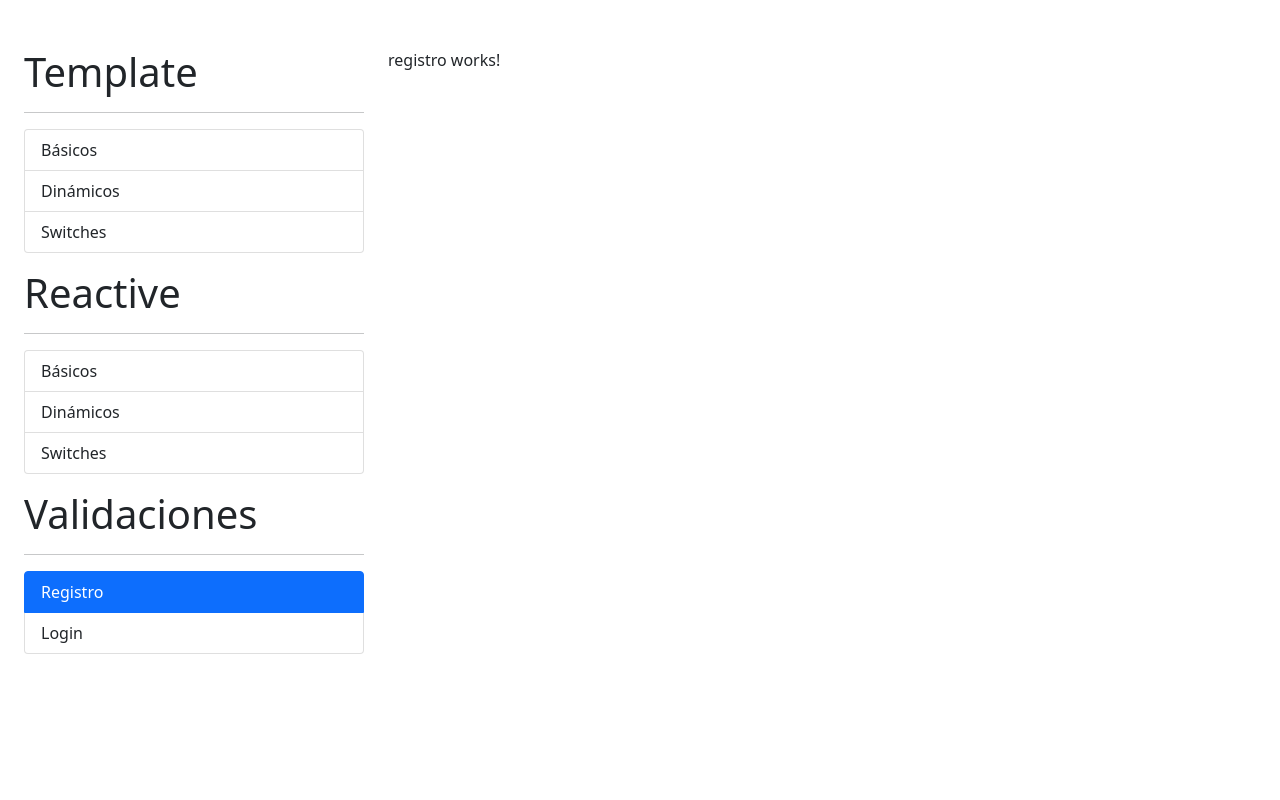
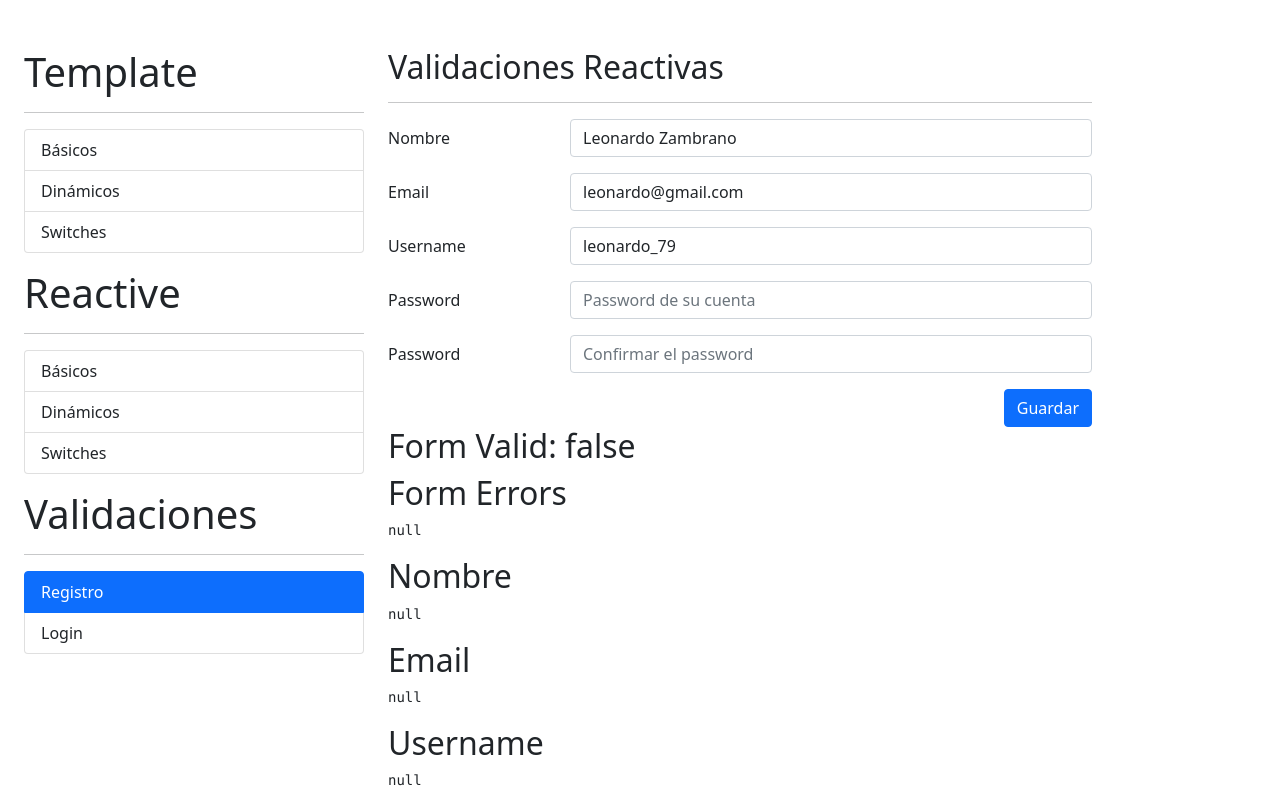
Before and after one commit to lzambranoa/formulariosApp, an Angular app: page /auth/registro in a window 1280 px wide. Shown: the top 800 px of the page. Built offline with nearby package versions, Linux system fonts and the light colour scheme.

Commit message:
se crea un servicio que centralize las validaciones manuales del formulario de registro

```diff
--- a/src/app/auth/auth.module.ts
+++ b/src/app/auth/auth.module.ts
@@ -1,5 +1,6 @@
 import { NgModule } from '@angular/core';
 import { CommonModule } from '@angular/common';
+import { ReactiveFormsModule } from '@angular/forms';
 
 import { AuthRoutingModule } from './auth-routing.module';
 import { RegistroComponent } from './pages/registro/registro.component';
@@ -13,7 +14,8 @@
   ],
   imports: [
     CommonModule,
-    AuthRoutingModule
+    AuthRoutingModule,
+    ReactiveFormsModule
   ]
 })
 export class AuthModule { }
--- a/src/app/auth/pages/registro/registro.component.html
+++ b/src/app/auth/pages/registro/registro.component.html
@@ -1 +1,107 @@
-<p>registro works!</p>
+<h2>Validaciones Reactivas</h2>
+<hr>
+
+<div class="row">
+    <div class="col">
+        <form   autocomplete="off"
+                [formGroup]="miFormulario"
+                (ngSubmit)="submitFormulario()">
+
+            <!--Nombre-->
+            <div class="row mb-3">
+                <label class="col-sm-3 col-form-label">Nombre</label>
+                <div class="col-sm-9">
+                    <input  type="text"
+                            class="form-control"
+                            formControlName="nombre"
+                            placeholder="Nombre del usuario">
+                    <span class="form-text text-danger"
+                          *ngIf="campoValido('nombre')">Debe de ser en formato de nombre y apellido</span>
+                </div>
+            </div>
+
+            <!--Email-->
+            <div class="row mb-3">
+                <label class="col-sm-3 col-form-label">Email</label>
+                <div class="col-sm-9">
+                    <input  type="email"
+                            class="form-control"
+                            formControlName="email"
+                            placeholder="Email del usuario">
+                    <span class="form-text text-danger"
+                        *ngIf="campoValido('email')">El correo es obligatorio</span>
+                </div>
+            </div>
+
+            <!--Username-->
+            <div class="row mb-3">
+                <label class="col-sm-3 col-form-label">Username</label>
+                <div class="col-sm-9">
+                    <input  type="text"
+                            class="form-control"
+                            formControlName="username"
+                            placeholder="Nombre código del usuario">
+                    <span class="form-text text-danger"
+                            *ngIf="campoValido('username')">El username no puede ser strider</span>
+                </div>
+            </div>
+
+            <!--Password-->
+            <div class="row mb-3">
+                <label class="col-sm-3 col-form-label">Password</label>
+                <div class="col-sm-9">
+                    <input  type="password"
+                            class="form-control"
+                            formControlName="password"
+                            placeholder="Password de su cuenta">
+
+                    <span class="form-text text-danger"
+                        *ngIf="campoValido('password')">El password debe contener minimo 6 caracteres</span>
+                </div>
+            </div>
+
+            <!--Password2-->
+            <div class="row mb-3">
+                <label class="col-sm-3 col-form-label">Password</label>
+                <div class="col-sm-9">
+                    <input  type="password"
+                            class="form-control"
+                            formControlName="password2"
+                            placeholder="Confirmar el password">
+
+                    <span class="form-text text-danger"
+                        *ngIf="campoValido('password2')">las constraseñas deben ser iguales</span>
+                </div>
+            </div>
+
+            <div class="row">
+                <div class="col">
+                    <button class="btn btn-primary float-end"
+                            type="submit">
+                        Guardar
+                    </button>
+                </div>
+            </div>
+
+        </form>
+    </div>
+</div>
+
+<h2>Form Valid: {{ miFormulario.valid }}</h2>
+<h2>Form Errors</h2>
+<pre>{{ miFormulario.errors | json }}</pre>
+
+<h2>Nombre</h2>
+<pre>{{ miFormulario.controls['nombre'].errors | json }}</pre>
+
+<h2>Email</h2>
+<pre>{{ miFormulario.controls['email'].errors | json }}</pre>
+
+<h2>Username</h2>
+<pre>{{ miFormulario.controls['username'].errors | json }}</pre>
+
+<h2>password</h2>
+<pre>{{ miFormulario.controls['password'].errors | json }}</pre>
+
+<h2>Confirmación password</h2>
+<pre>{{ miFormulario.controls['password2'].errors | json }}</pre>
--- a/src/app/auth/pages/registro/registro.component.ts
+++ b/src/app/auth/pages/registro/registro.component.ts
@@ -1,5 +1,6 @@
 import { Component, OnInit } from '@angular/core';
-
+import { FormGroup, FormBuilder, Validators } from '@angular/forms';
+import { ValidatorService } from 'src/app/shared/validator.service';
 @Component({
   selector: 'app-registro',
   templateUrl: './registro.component.html',
@@ -7,9 +8,43 @@
 })
 export class RegistroComponent implements OnInit {
 
-  constructor() { }
+
+  miFormulario: FormGroup = this.fb.group({
+    nombre: ['', [ Validators.required, Validators.pattern(this.validatorService.nombreApellidoPattern) ]],
+    email: ['', [ Validators.required, Validators.pattern(this.validatorService.emailPattern) ]],
+    username: ['', [ Validators.required, this.validatorService.noPuedeSerStrider ]],
+    password: ['', [ Validators.required, Validators.minLength(6)]],
+    password2: ['', [ Validators.required ]],
+  },
+  {
+    // opciones que podemos pasarle a nuestro FormGroup
+    validators: [ this.validatorService.camposIguales('password','password2')]
+  })
+
+  constructor(  private fb: FormBuilder,
+                private validatorService: ValidatorService) { }
 
   ngOnInit(): void {
+
+    this.miFormulario.reset({
+      nombre: 'Leonardo Zambrano',
+      email: 'leonardo@gmail.com',
+      username: 'leonardo_79',
+
+    })
+  }
+
+  // muestra u oculta el mensaje de error de forma condicional
+  campoValido(campo: string) {
+    return this.miFormulario.get(campo)?.invalid
+            && this.miFormulario.get(campo)?.touched;
+  }
+
+  submitFormulario() {
+    console.log(this.miFormulario.value);
+
+    // Dispara las validaciones en cada uno de los campos del formulario
+    this.miFormulario.markAllAsTouched();
   }
 
 }
--- /dev/null
+++ b/src/app/shared/validator.service.ts
@@ -0,0 +1,47 @@
+import { Injectable } from '@angular/core';
+import { AbstractControl, FormControl, ValidationErrors, FormGroup } from '@angular/forms';
+
+@Injectable({
+  providedIn: 'root'
+})
+export class ValidatorService {
+
+   // TODO: Temporal
+public nombreApellidoPattern: string = '([a-zA-Z]+) ([a-zA-Z]+)';
+public emailPattern: string = "^[a-z0-9._%+-]+@[a-z0-9.-]+\\.[a-z]{2,4}$";
+
+  constructor() { }
+
+  noPuedeSerStrider( control: FormControl ): ValidationErrors | null  {
+    const valor: string = control.value?.trim().toLowerCase();
+    if(valor === 'strider'){
+      return {
+        noStrider: true
+      }
+    }
+
+    return null;
+  }
+
+  camposIguales(campo1: string, campo2: string){
+
+    return (formGroup: AbstractControl): ValidationErrors | null => {
+
+      const pass1 = formGroup.get(campo1)?.value;
+      const pass2 = formGroup.get(campo2)?.value;
+
+      if(pass1 !== pass2) {
+        formGroup.get(campo2)?.setErrors({ noIguales: true});
+        return {
+          noIguales: true
+        }
+      }
+
+      // purgamos cualquier error que tenga el campo
+      formGroup.get(campo2)?.setErrors(null);
+      return null
+     }
+  }
+
+
+}
```
